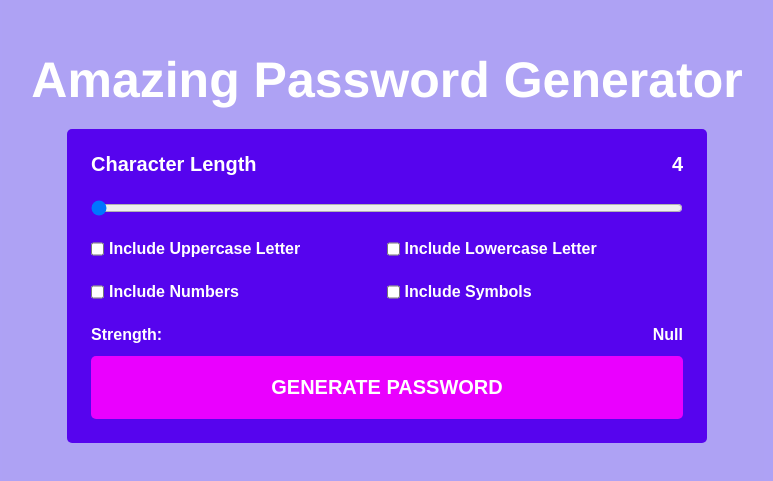
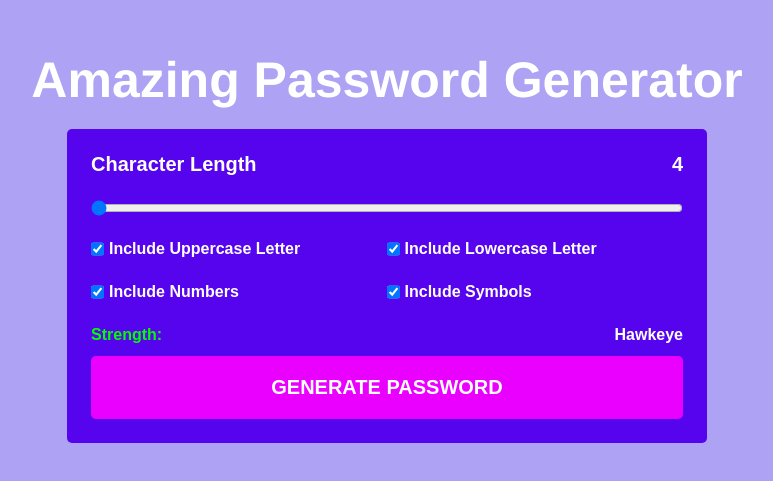
Before and after one commit to aryanpariyarofficial/password-generator, a React (Create React App) app: page / in a window 1280 px wide. Shown: the part 153-634 px from the top of the page, without its empty margins (253-1026 px from the left). Built offline with nearby package versions, Linux system fonts and the light colour scheme.

Commit message:
Update some naming

```diff
--- a/src/App.css
+++ b/src/App.css
@@ -95,6 +95,7 @@ button{
   display: flex;
   justify-content: space-between;
   padding-bottom: 12px;
+  color: rgb(1, 255, 1)
 }
 
 @media screen and (min-width: 2560px) {
--- a/src/App.js
+++ b/src/App.js
@@ -6,10 +6,10 @@ import PasswordStrengthChecker from "./component/strengthChecker";
 function App() {
   const [length, setLength] = useState(4);
   const [checkBoxData, setCheckBoxData] = useState([
-  { title:"Include Uppercase Letter", state: false },
-  { title:"Include Lowercase Letter", state: false },
-  { title:"Include Numbers", state: false },
-  { title:"Include Symbols", state: false }
+  { title:"Include Uppercase Letter", state: true },
+  { title:"Include Lowercase Letter", state: true },
+  { title:"Include Numbers", state: true },
+  { title:"Include Symbols", state: true }
 ]);
 const [copied, setCopied] = useState(false);
 
--- a/src/component/strengthChecker.js
+++ b/src/component/strengthChecker.js
@@ -4,22 +4,22 @@ const PasswordStrengthChecker = ({password=""}) => {
     const getPasswordStrength = () => {
         const passwordLength = password.length;
         if(passwordLength < 1){
-            return "Null";
+            return "Hawkeye";
         }
         else if(passwordLength < 4){
-            return "Very Week";
+            return "Daredevil";
         }
         else if(passwordLength < 8){
-            return "Poor";
+            return "Spider-Man";
         }
         else if(passwordLength < 12){
-            return "Medium";
+            return "Aquaman";
         }
         else if(passwordLength < 16){
-            return "Strong";
+            return "Thor";
         }
         else{
-            return "Very Strong";
+            return "Superman";
         }
     };
     const passwordStrength = getPasswordStrength();
```
